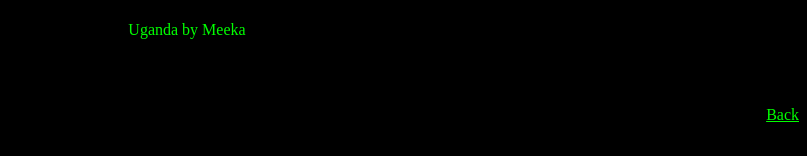
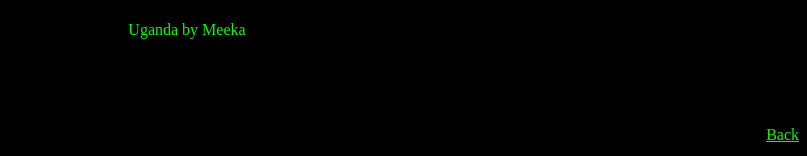
Before and after one commit to LunarTiger/AltspaceVR, a Jekyll site: the page teleportHub/index.html, which Jekyll copies as it is, in a window 1280 px wide. Shown: the part 741-897 px from the top of the page, without its empty margins (473-1280 px from the left). Built offline with Jekyll 4.4.1, drawn with Linux system fonts in a browser that asks for light colours.

Commit message:
Update index.html

```diff
--- a/teleportHub/index.html
+++ b/teleportHub/index.html
@@ -44,7 +44,7 @@
 		</ul>
 	</body>
 	<footer>
-		<hr style="height:30px; visibility:hidden;" />
+		<hr style="height:50px; visibility:hidden;" />
 		<a href="https://lunartiger.github.io/AltspaceVR">Back</a>
 	</footer>
 </html>
```
